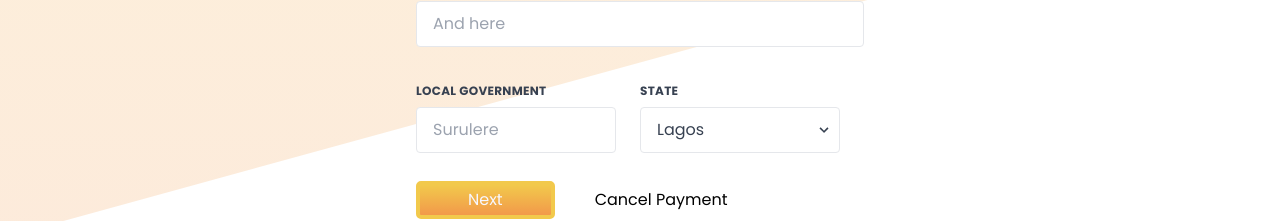
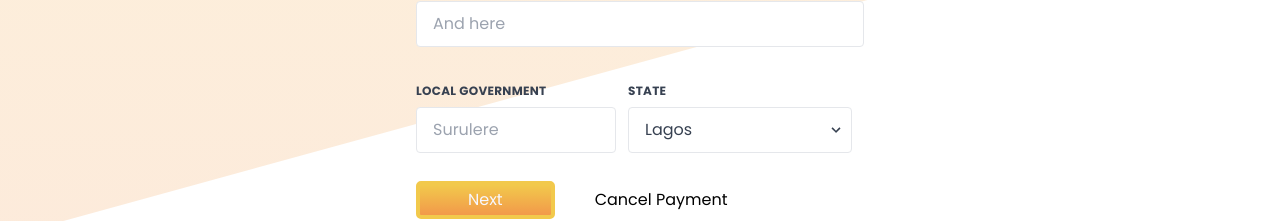
Before and after one commit to Jerrydev01/paymenttest, a React (Create React App) app: page / in a window 1280 px wide. Shown: the part 538-759 px from the top of the page. Built offline with nearby package versions, Linux system fonts and the light colour scheme.

Commit message:
latest commit

```diff
--- a/src/pages/BillingInfo.jsx
+++ b/src/pages/BillingInfo.jsx
@@ -5,7 +5,7 @@ import { Link } from 'react-router-dom'
 const BillingInfo = () => {
     return (
 
-        <section className="m-auto lg:w-[40%] xl:lg:w-[35%]  md:w-[55%] w-[90%]">
+        <section className="m-auto lg:w-[40%] xl:lg:w-[35%]  md:w-[60%] w-[90%]">
             <div className="">
                 <Header />
             </div>
--- a/src/pages/PersonalInfo.jsx
+++ b/src/pages/PersonalInfo.jsx
@@ -44,13 +44,13 @@ const PersonalInfo = () => {
           </div>
         </div>
         <div className="flex w-full -mx-3 mb-2">
-          <div className="w-full px-3 mb-6 md:mb-0">
+          <div className="w-1/2 px-3 mb-6 md:mb-0">
             <label className="block uppercase tracking-wide text-gray-700 text-xs font-bold mb-2" htmlFor="grid-city">
               Local Government
             </label>
             <input className="appearance-none block w-full bg-[#FFFFFF] text-gray-700 border border-gray-200 rounded py-3 px-4 leading-tight focus:outline-none focus:bg-white focus:border-red-500" id="grid-Local_Government" type="text" placeholder="Surulere" />
           </div>
-          <div className="w-full px-3 mb-6 md:mb-0">
+          <div className="w-1/2 mb-6 md:mb-0">
             <label className="block uppercase tracking-wide text-gray-700 text-xs font-bold mb-2" htmlFor="grid-state">
               State
             </label>
```
